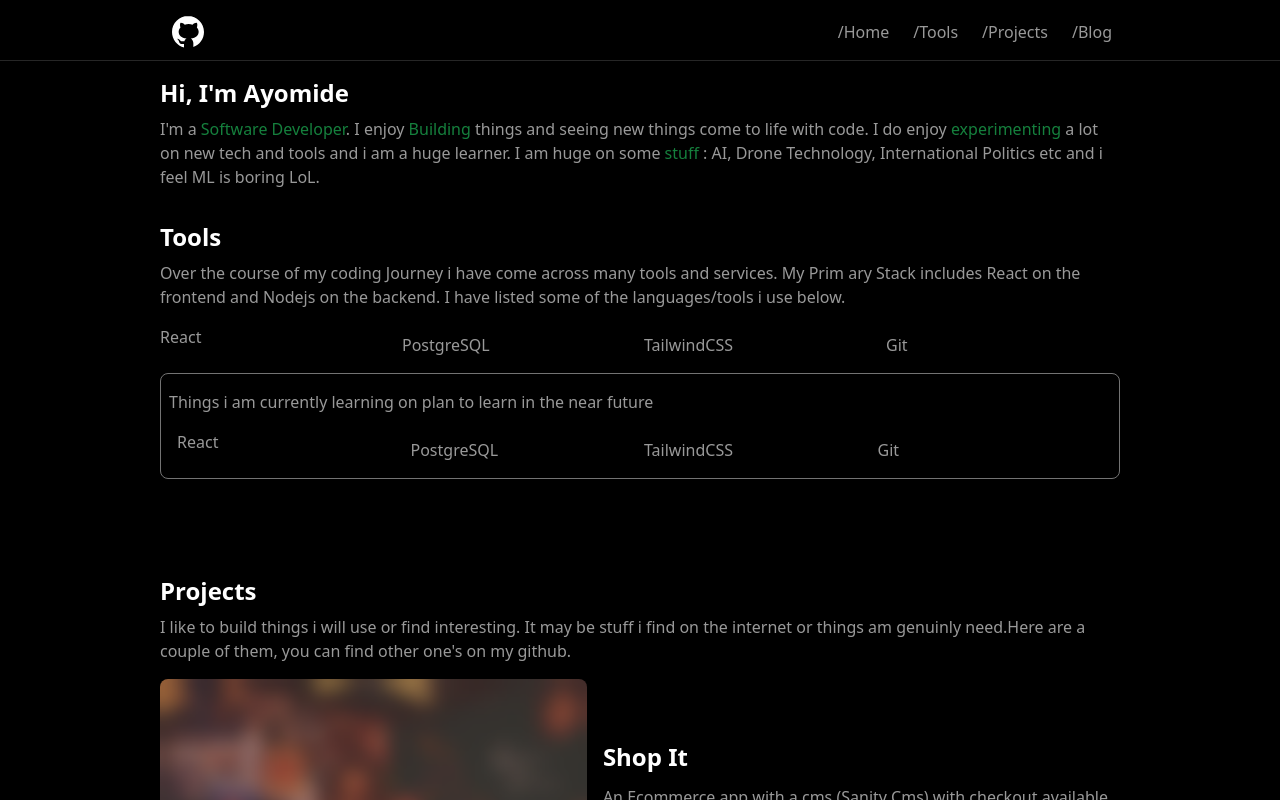
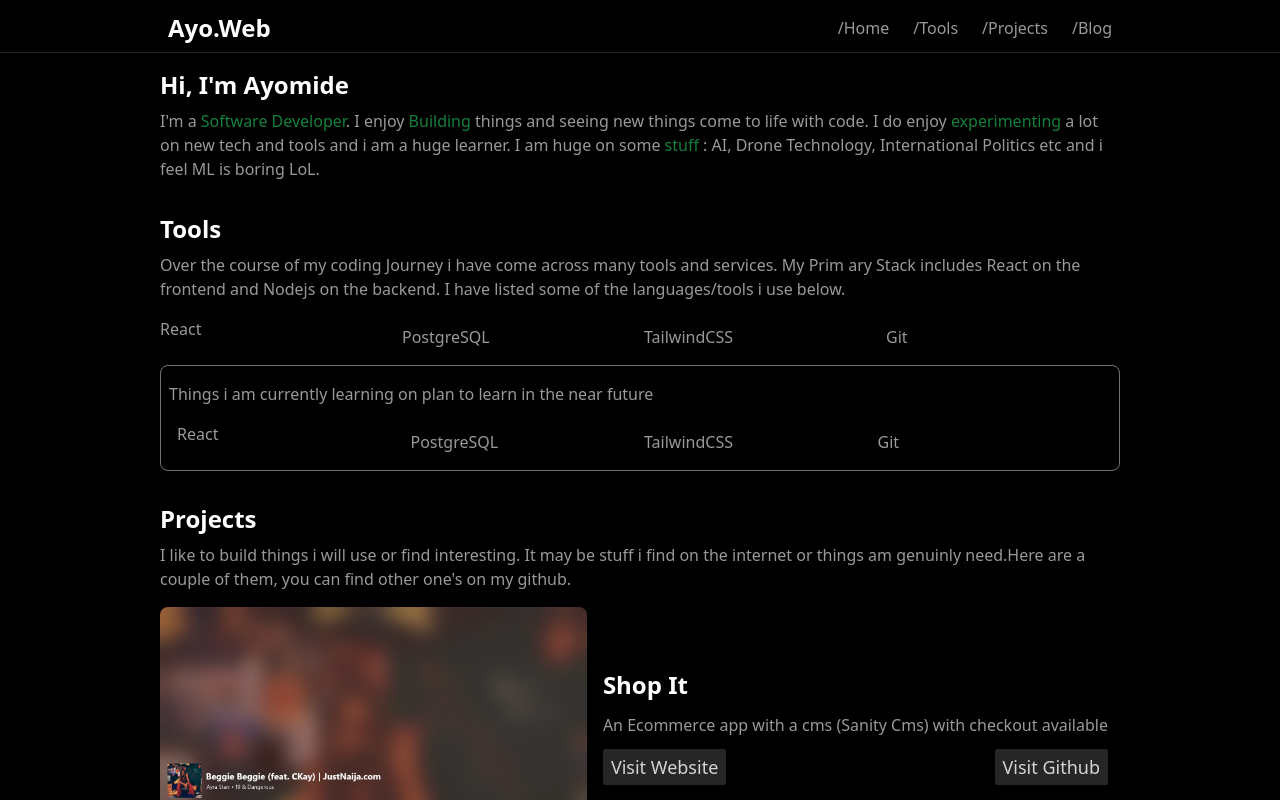
Before and after one commit to Ayothegod/portfolio, a Next.js app: page / in a window 1280 px wide. Shown: the top 800 px of the page. Built offline with nearby package versions, Linux system fonts and the light colour scheme.

Commit message:
remove git logo on header

```diff
--- a/components/Header.jsx
+++ b/components/Header.jsx
@@ -8,19 +8,21 @@ import Link from "next/link";
 const Header = () => {
   return (
     <div className=" flex justify-between items-center p-2">
-      <Image src={gitsvg1} alt="NodeIcon" className="w-10 fill-red-500 " />
+      <div className="">
+        <h2 className="font-bold text-lg sm:text-2xl text-white">Ayo.Web</h2>
+      </div>
       <ul className="flex space-x-6">
         <li className="text-md hover:text-green-700 ">
           <Link href="/">/Home</Link>
         </li>
         <li className="text-md hover:text-green-700">
-          <Link href="#projects">/Tools</Link>
+          <Link href="#tools">/Tools</Link>
         </li>
         <li className="text-md hover:text-green-700">
-          <Link href="#tools">/Projects</Link>
+          <Link href="#projects">/Projects</Link>
         </li>
         <li className="text-md hover:text-green-700">
-          <Link href='/blog'>/Blog</Link>
+          <Link href="/blog">/Blog</Link>
         </li>
       </ul>
     </div>
--- a/pages/index.js
+++ b/pages/index.js
@@ -22,7 +22,7 @@ export default function Home() {
         <link rel="icon" href="/favicon.ico" />
       </Head>
       <main className="bg-black text-[#999] py-1">
-        <nav className="sticky top-0 border-b border-b-neutral-800 bg-dark bg-opacity-70 backdrop-blur-lg ">
+        <nav className="sticky top-0 border-b border-b-neutral-800  backdrop-blur-lg ">
           <section className="max-w-[60rem] mx-auto ">
             <Header />
           </section>
@@ -46,7 +46,7 @@ export default function Home() {
           </section>
 
           <section id="tools" className="max-w-[60rem] mx-auto mt-8">
-            <h1 className="font-bold text-white text-2xl mb-2">Tools</h1>
+            <h1 className="font-bold text-white text-2xl mb-2 ">Tools</h1>
             <p className="">
               Over the course of my coding Journey i have come across many tools
               and services. My Prim ary Stack includes React on the frontend and
@@ -77,7 +77,7 @@ export default function Home() {
             id="projects"
             className="max-w-[60rem] mx-auto mt-8 pb-4 border-b border-b-neutral-800"
           >
-            <h2 className="font-bold text-white text-2xl mb-2 mt-24">Projects</h2>
+            <h2 className="font-bold text-white text-2xl mb-2 ">Projects</h2>
             <p className="">
               I like to build things i will use or find interesting. It may be
               stuff i find on the internet or things am genuinly need.Here are a
```
